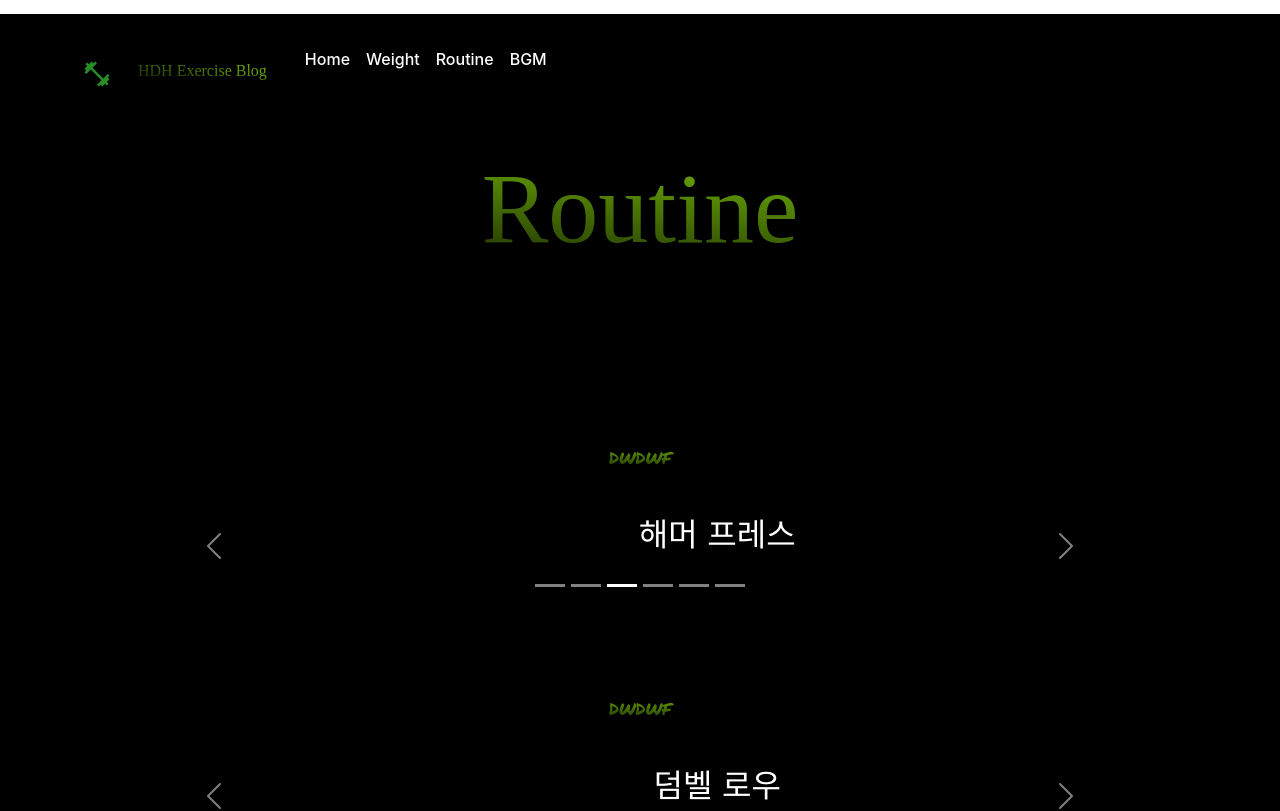
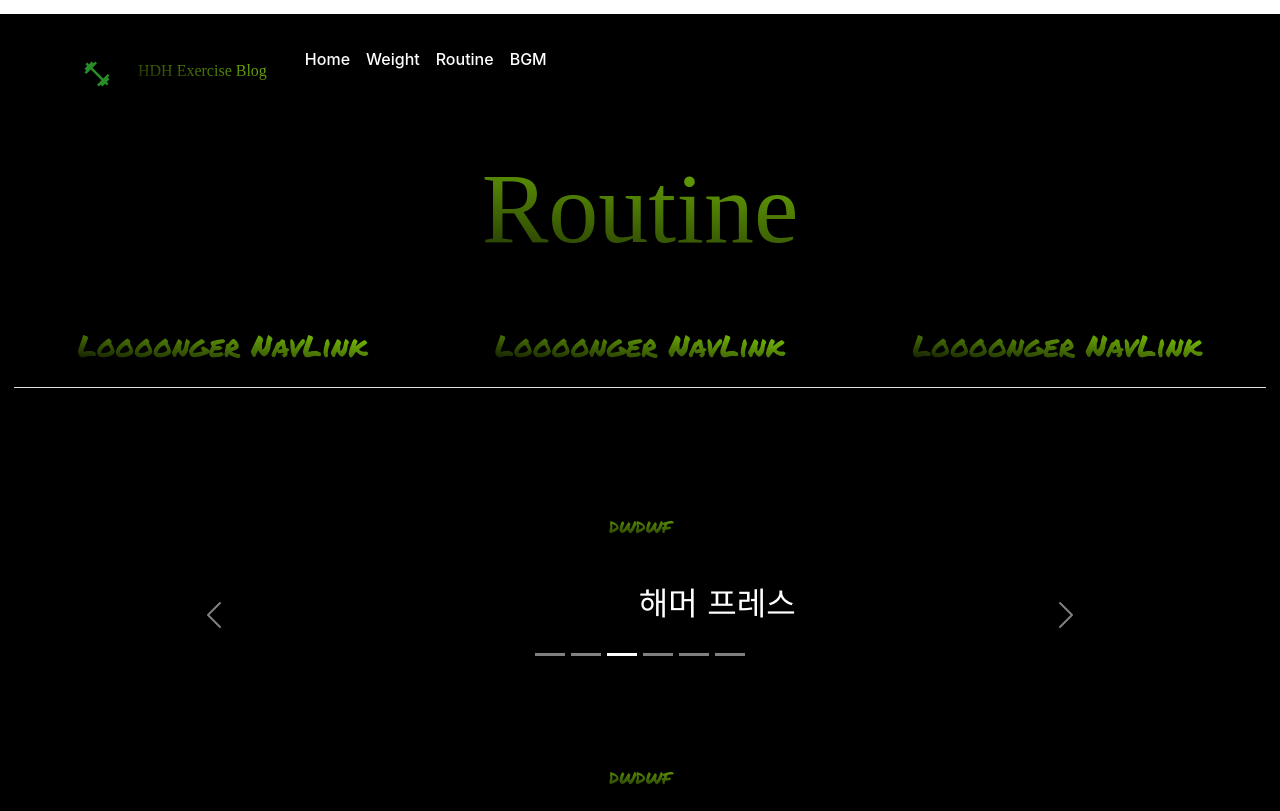
Before and after one commit to gkseogus/React_ExerciseApp, a React (Create React App) app: page /routine in a window 1280 px wide. Shown: the top 811 px of the page. Built offline with nearby package versions, Linux system fonts and the light colour scheme; a web font is replaced by a local one.

Commit message:
220415_add to nav

```diff
--- a/src/components/RoutinePage/index.tsx
+++ b/src/components/RoutinePage/index.tsx
@@ -2,6 +2,7 @@ import React from 'react';
 import 'antd/dist/antd.css';
 import styled from 'styled-components';
 import RoutineItems from '../RoutineItems';
+import { Nav } from 'react-bootstrap';
 
 const Constain = styled.div`
   padding: 1em;
@@ -18,6 +19,14 @@ const FirstFont = styled.h1`
   font-family: 'Rubik Glitch', cursive;
 `
 
+const NavFont = styled.h3`
+  font-size: 30px;
+  background: linear-gradient(to right top, #000000, #94eb09);
+  color: transparent;
+  -webkit-background-clip: text;
+  font-family: 'Permanent Marker', cursive;
+`
+
 const RoutinePage = () => {
 
   return (
@@ -25,6 +34,29 @@ const RoutinePage = () => {
       <FirstFont>
           Routine
       </FirstFont>
+      <Nav justify variant="tabs" defaultActiveKey="/home" >
+        <Nav.Item>
+          <Nav.Link eventKey="link-1">
+            <NavFont>
+              Loooonger NavLink
+            </NavFont>
+          </Nav.Link>
+        </Nav.Item>
+        <Nav.Item>
+          <Nav.Link eventKey="link-2">
+            <NavFont>
+              Loooonger NavLink
+            </NavFont>
+          </Nav.Link>
+        </Nav.Item>
+        <Nav.Item>
+          <Nav.Link eventKey="link-3">
+            <NavFont>
+              Loooonger NavLink
+            </NavFont>
+          </Nav.Link>
+        </Nav.Item>
+      </Nav>
       <RoutineItems/>
     </Constain>
   );
```
